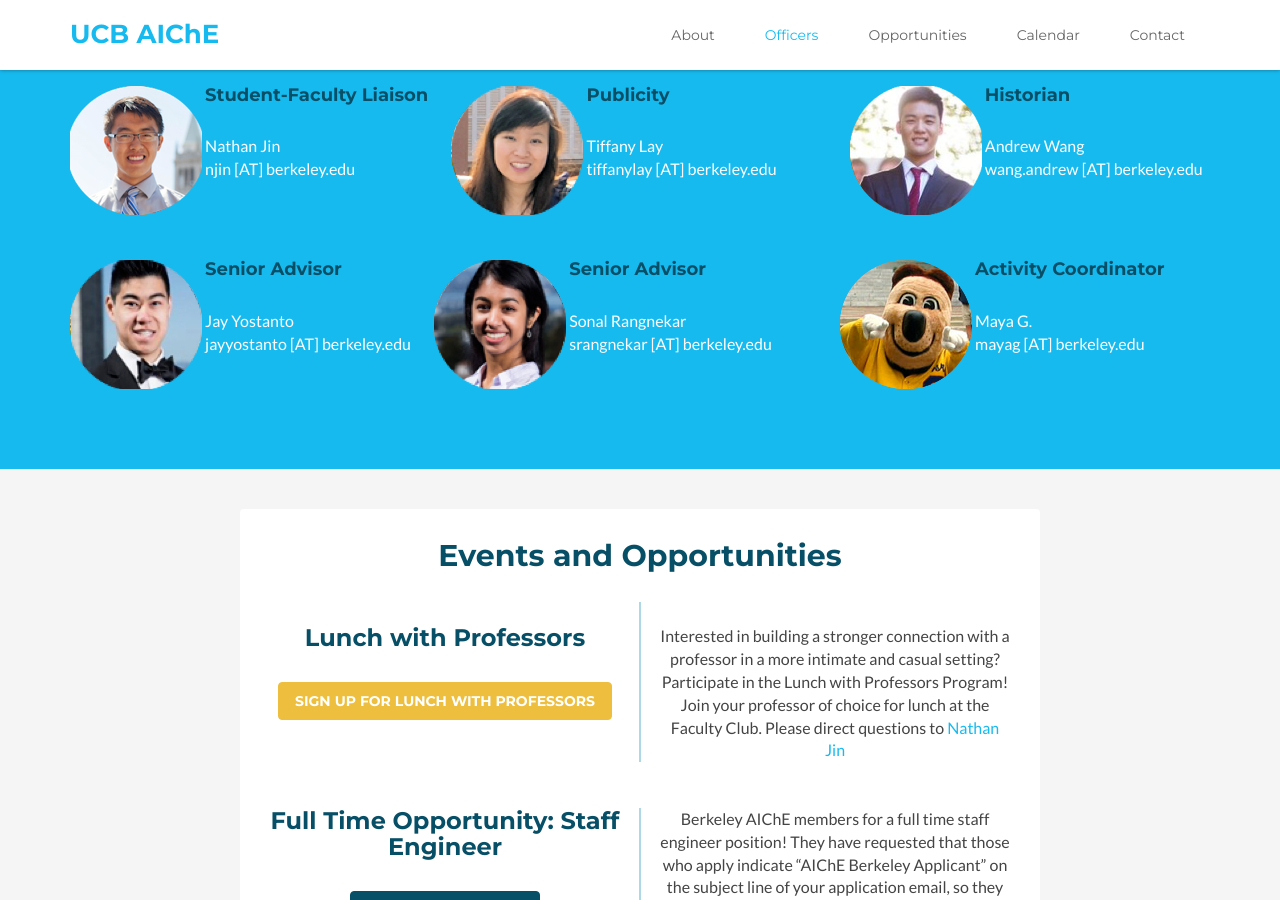
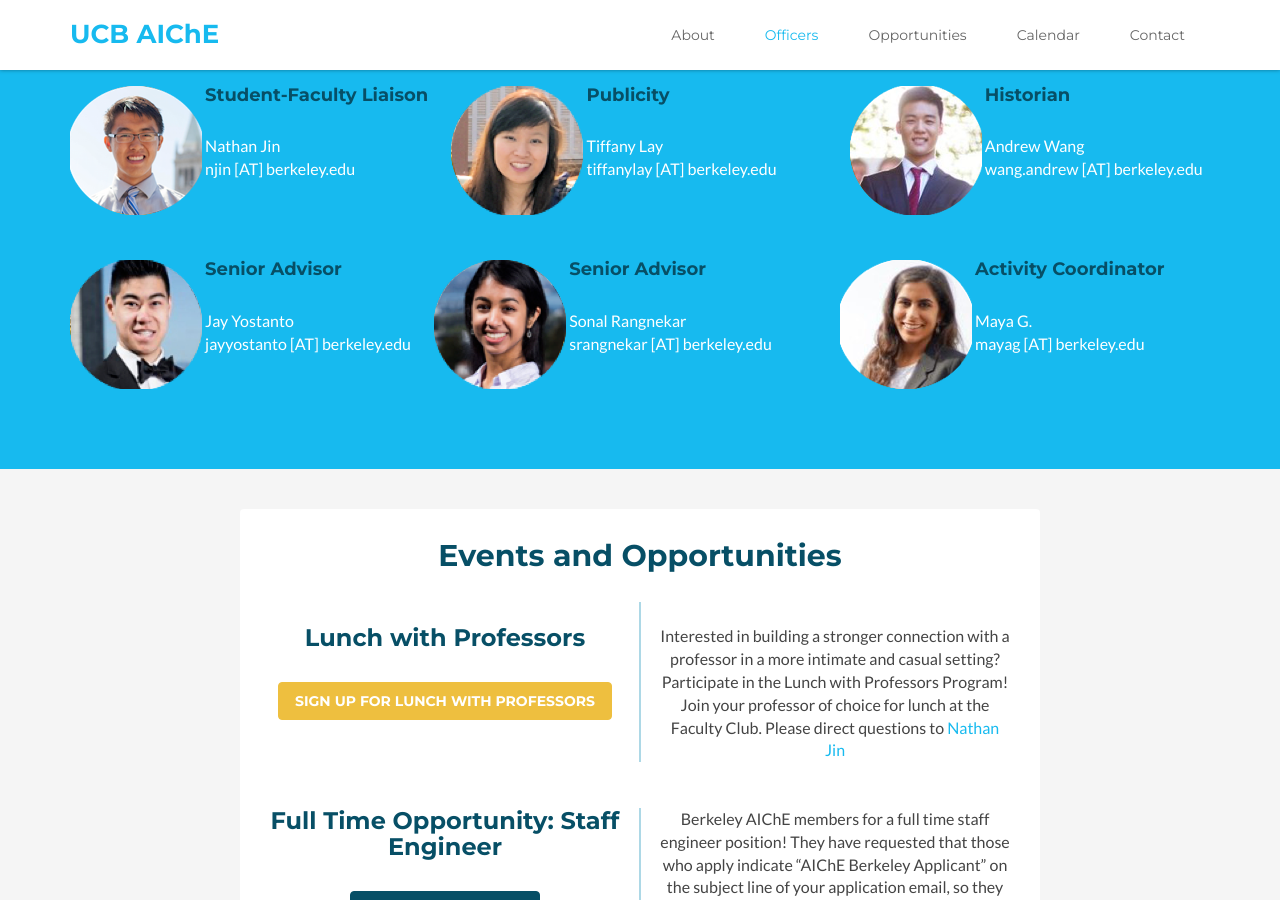
Before and after one commit to berkeleyAiChE/berkeleyAiChE.github.io, a Jekyll site: the page built from index.html, in a window 1280 px wide and 900 px high, scrolled down 2332 px. Built offline with Jekyll 4.4.1, drawn with Linux system fonts in a browser that asks for light colours.

Commit message:
update maya pic

```diff
--- a/_includes/features.html
+++ b/_includes/features.html
@@ -136,7 +136,7 @@
     </div>
 <!-- EXTRA-->
     <div style="display:inline-block;vertical-align:top;">
-    <img class="img-responsive" src="{{ site.baseurl }}public/images/profile.png">
+    <img class="img-responsive" src="{{ site.baseurl }}public/images/extra.png">
     </div>
     <div style="display:inline-block;">
         <div><h4 class="title">Activity Coordinator</h4></div>
```
